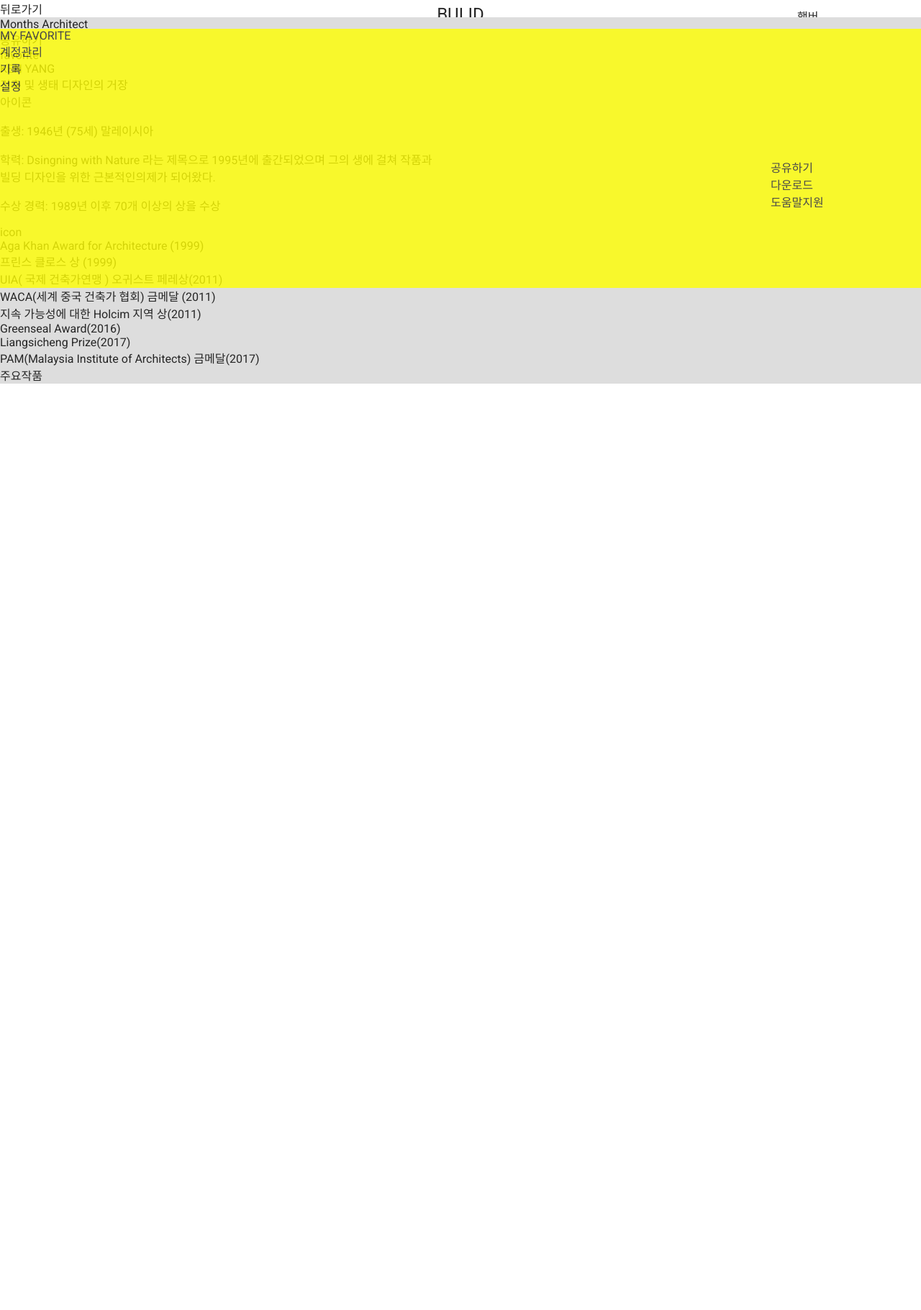
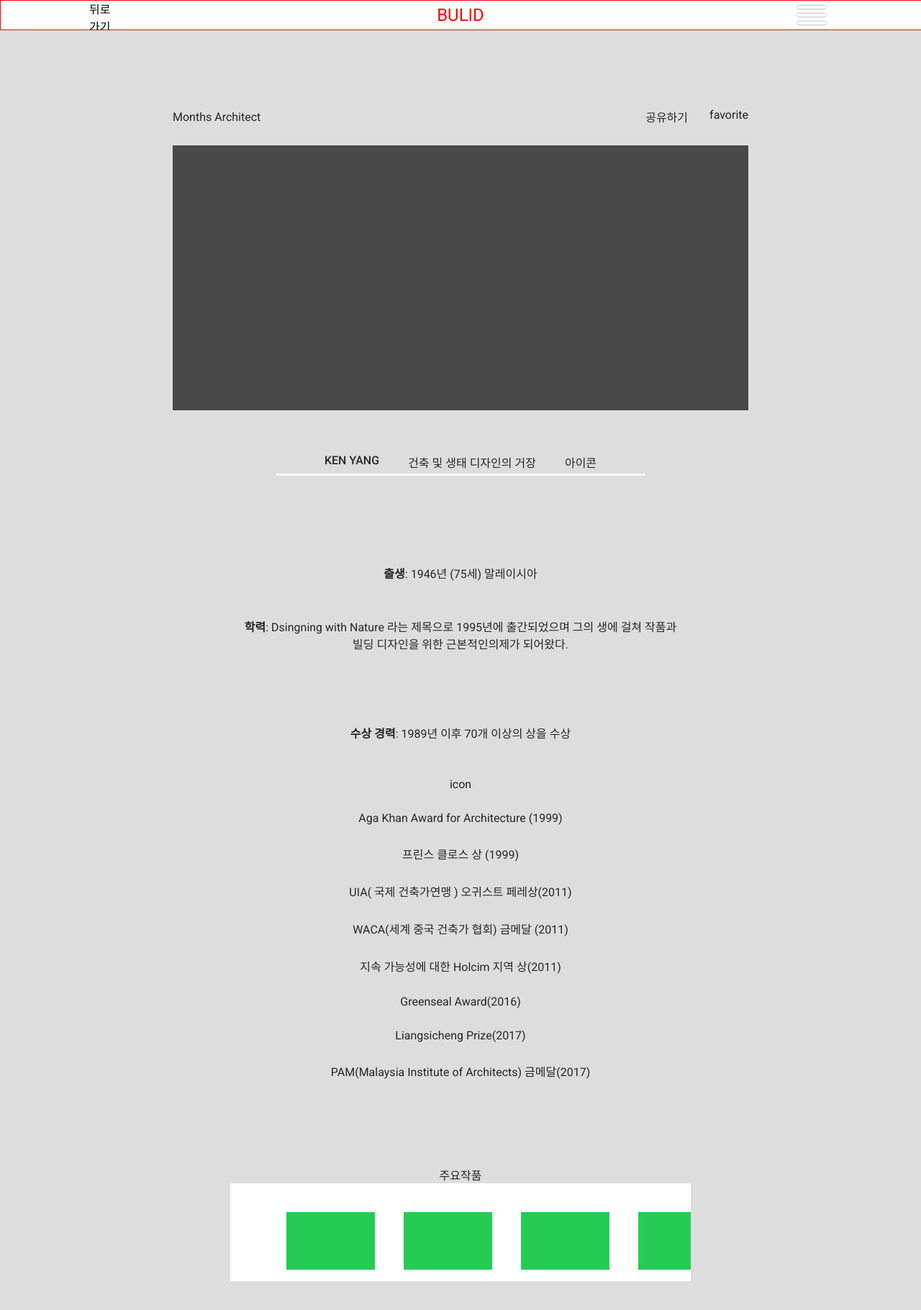
Before and after one commit to Yang-jeongwon/portfolio, a plain HTML site: page sub1.html in a window 1280 px wide. Shown: the whole page at 72% size. Before the commit the page ends 800 px from the top, so only its background shows below. Drawn offline with Linux system fonts and the light colour scheme.

Commit message:
Update index.css

```diff
--- a/css/index.css
+++ b/css/index.css
@@ -41,28 +41,29 @@
 }
 #main-bg {
   background-color:#ddd;
-  width:100%;
-  height:100%;
+  width:100vw;
   position:relative;
 }
-#nav {
+nav {
   border:1px solid red;
   height:40px;
 }
 #logo {
   margin-top:6px;
 }
-#menu {
+#logo a {
+  color:red !important;
+}
+#back-icon {
   position:absolute;
-  right:0;
-  left:0;
-  bottom:50%;
-  top:40px;
-  width:100vw;
-  background-color:yellow;
-  opacity:0.8;
-  z-index:100;
-  /* display:none; */
+  left:10%;
+  top:0;
+  transform:translateX(-10%);
+  width:40px;
+  height:40px;
+}
+#back-icon a {
+  color: #000;
 }
 #hamburger {
   position:absolute;
@@ -73,7 +74,7 @@
   width:40px;
   height:40px;
 }
-#hamburger span, #hamburger span:after, #hamburger span:before {
+#hamburger div, #hamburger div:after, #hamburger div:before {
   content:'';
   display:block;
   background-color:white;
@@ -83,17 +84,52 @@
   border-radius:5px;
   position:absolute;
   left:0;
+  text-indent:-9999em;
 }
-#hamburger span {
+#hamburger div {
   top:9px;
 }
-#hamburger span:after {
+#hamburger div:after {
   top:-11px;
   height:100%;
 }
-#hamburger span:before {
+#hamburger div:before {
   top:11px;
   height:100%;
+}
+#menu {
+  position:absolute;
+  right:0;
+  left:0;
+  bottom:0;
+  top:40px;
+  width:100vw;
+  height:50vh;
+  background-color:yellow;
+  opacity:0.8;
+  z-index:100;
+  display:none;
+}
+#menu ul li a {
+  color:#262626 !important;
+}
+#text-box {
+  text-align:center;
+}
+#text-box li {
+  border:1px solid #000;
+  padding:20px 0;
+}
+#icon-box {
+  position:absolute;
+  right:10%;
+  bottom:30%;
+  transform:translateX(-10%);
+  display:flex;
+  width:30vw;
+}
+#icon-box li {
+  margin-left:30px;
 }
 #icon-search {
   position:absolute;
@@ -129,20 +165,19 @@
 #footer-wrap {
   width:100vw;
   height:40px;
+  margin-top:120px;
 }
-#icon-box {
-  position:absolute;
-  right:10%;
-  bottom:30%;
-  transform:translateX(-10%);
+#footer-wrap ul {
+  display:flex;
+  justify-content:space-around;
+  height:100%;
+  border:1px solid #000;
 }
-#icon-box span {
-  width:10vw;
-}
+
 
 body, html {
   font: 16px 'Roboto', sans-serif;
-  width:100%;
+  width:100vw;
   color:#262626;
   min-width: 320px;
   margin:0;
@@ -171,8 +206,9 @@ section {
 }
 a {
   text-decoration:none;
-  color:#262626;
+  color:#fff;
 }
+nav {width:100vw;}
 
 
 /* class 영역 */
@@ -186,23 +222,165 @@ a {
   height:22vh;
   background-color:gray;
 }
-.textbox {
-  margin:50px auto;
-  text-align:center;
-}
-.textbox div {
-  border:1px solid #000;
-  padding:20px 0;
-}
 .search {
-  margin-top:80px;
+  padding-top:80px;
+  box-sizing:border-box;
 }
 
 
+/* 서브페이지 스타일 */
+
+#subpage-title {
+  display:flex;
+  justify-content: space-between;
+  align-items:center;
+  height:50px;
+  padding-top:120px;
+  width:62.5vw;
+  margin:0 auto;
+  box-sizing:border-box;
+}
+#subpage-title ul {
+  display:flex;
+}
+#icon li ~ li {
+  margin-left:30px;
+}
+#Months-Architect-picture {
+  width:62.5vw;
+  margin:0 auto;
+  box-sizing:border-box;
+}
+#Months-Architect-picture div {
+  width:100%;
+  margin-top:40px;
+  background-color:#484848;
+  height:46vh;
+}
+#Months-Architect-text-box {
+  position:relative;
+  width:62.5vw;
+  margin:60px auto 0;
+  box-sizing:border-box;
+}
+#text-header ul {
+  display:flex;
+  justify-content:center;
+  font-size:1rem;
+}
+#text-header ul li:nth-child(1) {
+  font-weight:500;
+}
+#text-header ul li ~ li {
+  margin-left:40px;
+}
+#text-header div {
+  width:40vw;
+  height:3px;
+  background-color: #fff;
+  position:absolute;
+  left:50%;
+  top:28px;
+  transform:translateX(-50%);
+}
+#text-main {
+  display:flex;
+  flex-direction:column;
+  align-items:center;
+  margin-top:80px;
+}
+#text-main ul {
+  text-align:center;
+}
+#text-main ul li p {
+  margin:50px 0;
+}
+#text-main ul li p span {
+  font-weight:bold;
+}
+#text-main ul li ~ li {
+  margin-top:28px;
+}
+#sub-slide-title {
+  margin-top:120px;
+  text-align:center;
+}
+#sub-slide-container {
+  position:relative;
+  padding-bottom:40px;
+  width:50vw;
+  height:22vh;
+  overflow:hidden;
+}
+#sub-slide-wrap  {
+  overflow:hidden;
+  background-color: #fff;
+  height:100%;
+  width:60vw;
+}
+#sub-slide-wrap ul {
+  margin-top:40px;
+  display:flex;
+  justify-content:center;
+}
+#sub-slide-wrap ul li ~ li {
+  margin-left:40px;
+}
+#sub-slide-wrap ul li {
+  display:block;
+  width:16%;
+  height:10vh;
+  background-color: #25CC54;
+}
+
+/* 미디어 스크린 */
+@media screen and (max-width:1200px) {
+  .slide-content {width:13vw;}
+
+}
+@media screen and (max-width:1024px) {
+  #Months-Architect-picture {width:78vw }
+  #text-header div {width:50vw;}
+}
 @media screen and (max-width: 768px) {
   .slide-content { width:15vw;}
   #section-2 {margin-top:80px;}
   #slide-wrap {margin:100px auto 0;}
   .title {font-size:1.2rem;}
   #icon-box {bottom:18%;}
+
+  #subpage-title {width:90.5vw;}
+  #text-header ul {margin:0 auto;}
+  #text-header div{width:100vw;}
+  #Months-Architect-picture {width:100vw;}
 }
+@media screen and (max-width:640px) {
+  #Months-Architect-text-box {
+    width:100vw;
+  }
+}
+@media screen and (max-width: 480px) {
+  #section-1 {margin-top:100px;}
+  #hamburger {width:30px; height:25px;}
+  #slide {
+    flex-direction:column;
+    justify-content:center;
+    align-items:center;
+  }
+  #slide li ~ li {
+    margin-top:50px;
+  }
+  .title {font-size:1.6rem;}
+  .slide-content {
+    width:50vw;
+    height:30vh;}
+  #slide-wrap{ width:100vw;}
+  #bulid-slider{ width:100%;}
+  #bulid-slider li{
+    width:100vw;
+    overflow:hidden;
+  }
+  #subpage-title {width:90.5vw;}
+  #sub-slide-container {width:80vw;}
+  #sub-slide-wrap {width:100vw;}
+}
```
